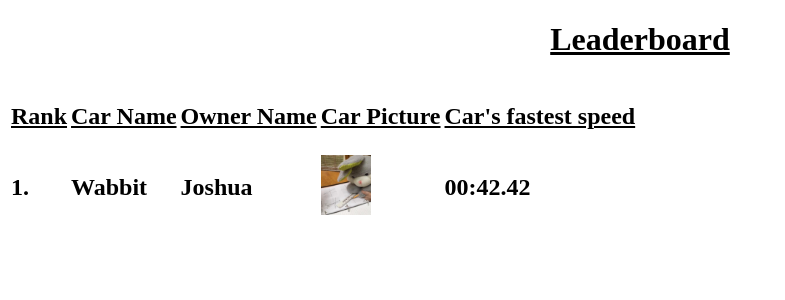
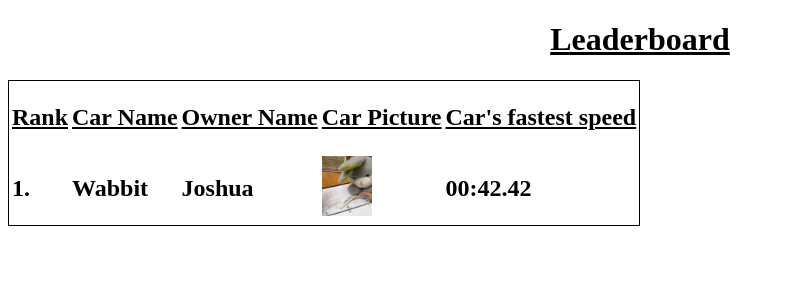
Before and after one commit to alan412/derby, a Django app: page /derby/leaderboard in a window 1280 px wide. Shown: the top 300 px of the page, without its empty margins (0-785 px from the left). Run offline with Django 3.2, Linux system fonts and the light colour scheme.

Commit message:
worked on leader board

```diff
--- a/derby/static/derby/style.css
+++ b/derby/static/derby/style.css
@@ -21,6 +21,6 @@ h1.center-title{
     padding: 2px;
 }
 
-table.border{
-
+.Leaderboard{
+    border:1px solid black
 }
--- a/derby/templates/derby/leaderboard.html
+++ b/derby/templates/derby/leaderboard.html
@@ -5,7 +5,7 @@
     <u><b>Leaderboard</b></u>
 </h1>
 
-<table class="small_border">
+<table class="Leaderboard">
     <tr style="height:1%">
         <td>
             <div>
```
